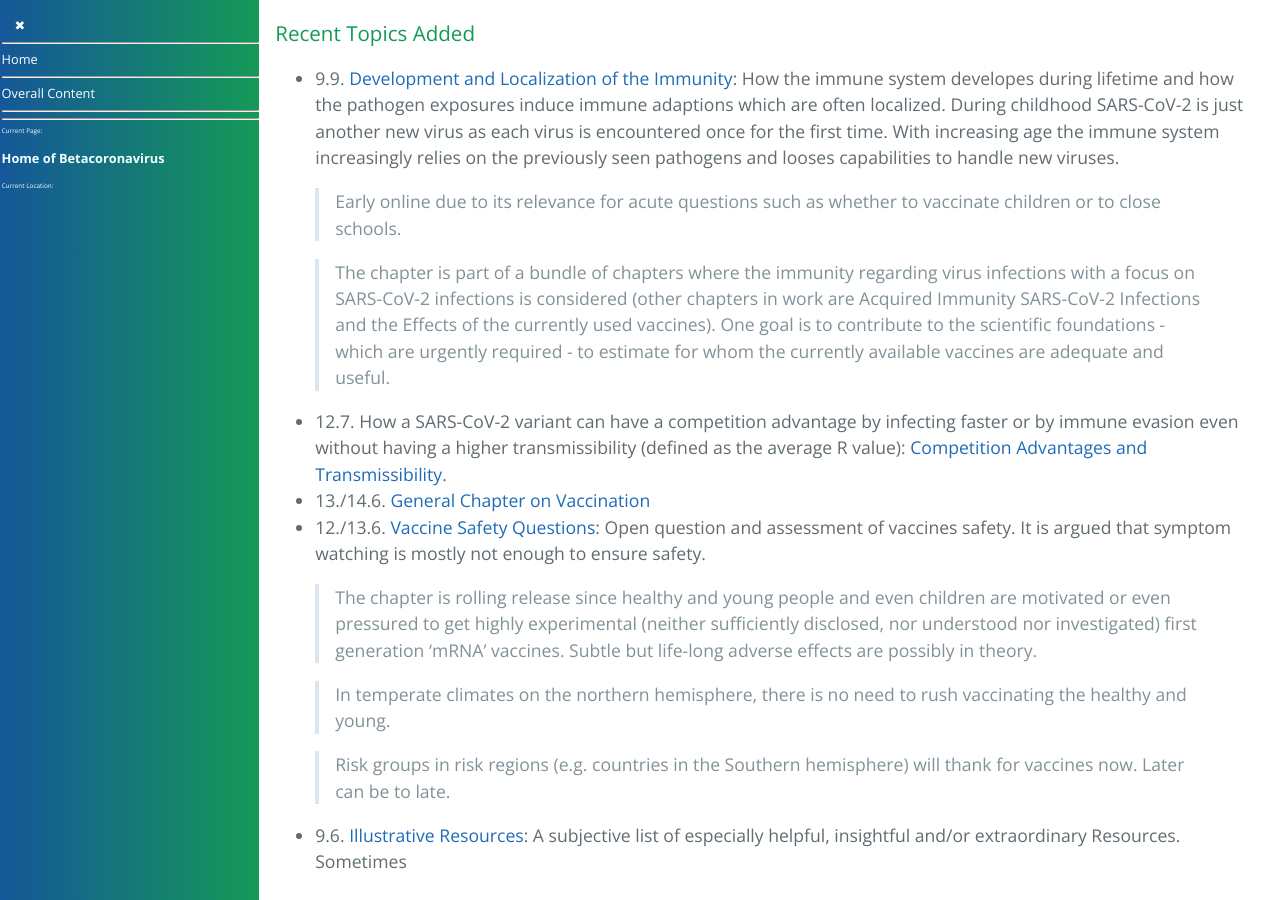
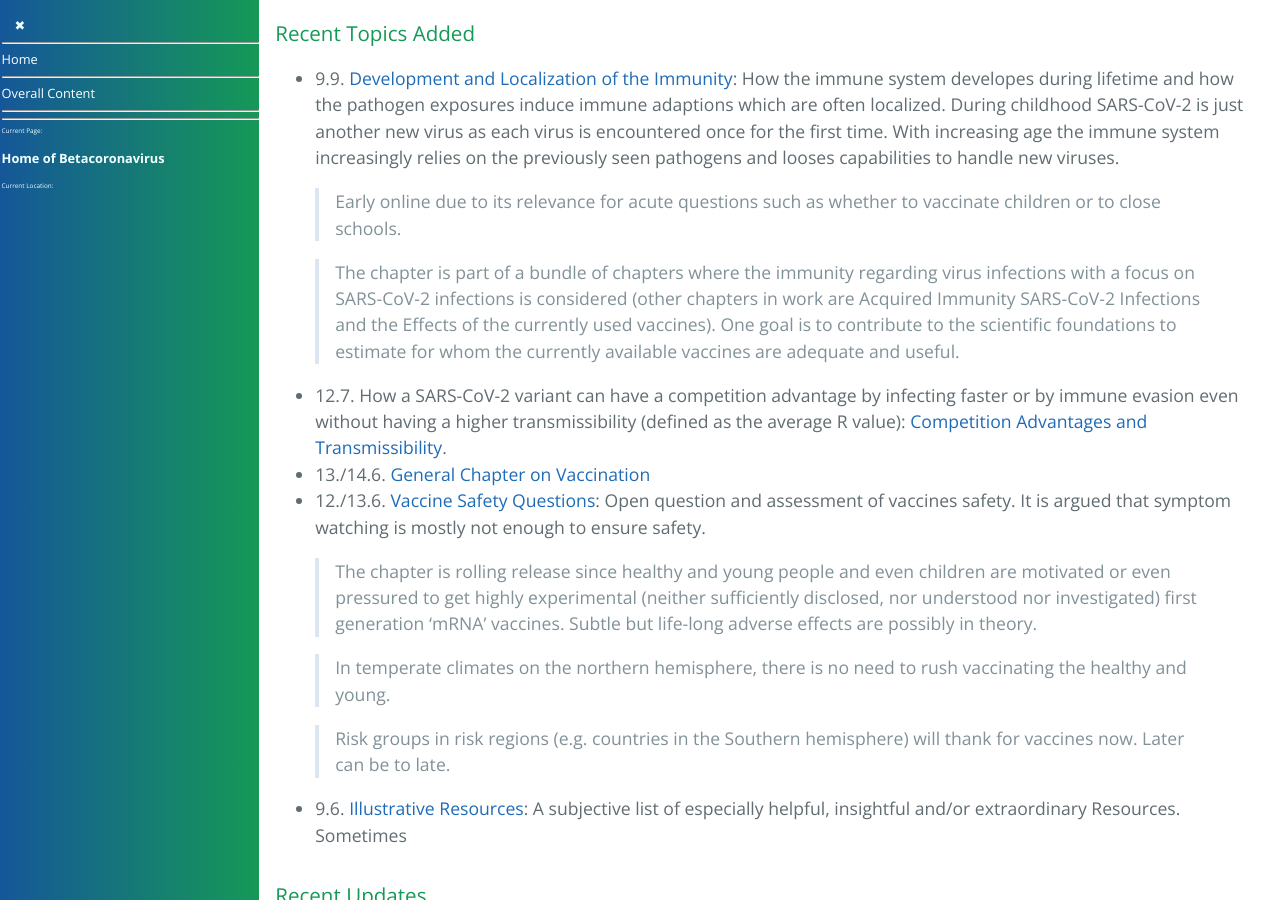
Before and after one commit to forestgrape/coronavirus, a Jekyll site: the page built from index.md, in a window 1280 px wide and 900 px high, scrolled down 1188 px. Built offline with Jekyll 4.4.1, drawn with Linux system fonts in a browser that asks for light colours; our own code applies the rules of GitHub Pages for plain Markdown files.

Commit message:
update section

```diff
--- a/index.md
+++ b/index.md
@@ -42,7 +42,7 @@
 
   > Early online due to its relevance for acute questions such as whether to vaccinate children or to close schools.
 
-  > The chapter is part of a bundle of chapters where the immunity regarding virus infections with a focus on SARS-CoV-2 infections is considered (other chapters in work are Acquired Immunity SARS-CoV-2 Infections and the Effects of the currently used vaccines). One goal is to contribute to the scientific foundations - which are urgently required - to estimate for whom the currently available vaccines are adequate and useful.
+  > The chapter is part of a bundle of chapters where the immunity regarding virus infections with a focus on SARS-CoV-2 infections is considered (other chapters in work are Acquired Immunity SARS-CoV-2 Infections and the Effects of the currently used vaccines). One goal is to contribute to the scientific foundations to estimate for whom the currently available vaccines are adequate and useful.
 
 - 12.7. How a SARS-CoV-2 variant can have a competition advantage by infecting faster or by immune evasion even without having a higher transmissibility (defined as the average R value): [Competition Advantages and Transmissibility](5_epidemiological/competition_advantages.md).
 - 13./14.6. [General Chapter on Vaccination](10_vaccines/immunization.md)
```
